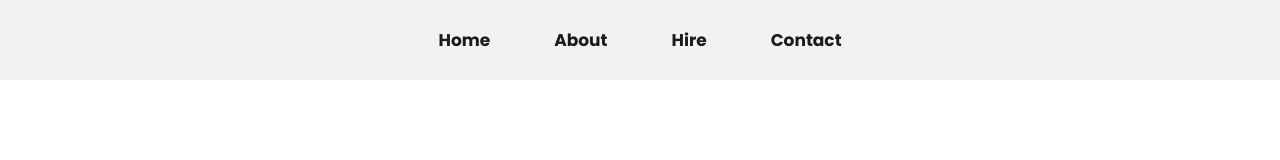
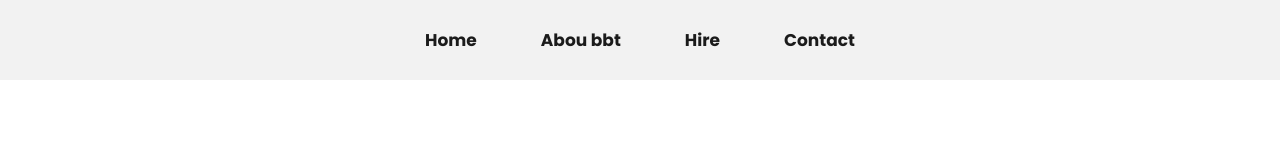
Before and after one commit to Mithil2305/mi-editz, a plain HTML site: page index.html in a window 1280 px wide. Shown: the top 160 px of the page. Drawn offline with nearby package versions, Linux system fonts and the light colour scheme; a web font is replaced by a local one.

Commit message:
Update index.html

```diff
--- a/index.html
+++ b/index.html
@@ -18,7 +18,7 @@
 		<div class="menu">
 			<ul class="nav-links">
 				<li><a href="./">Home</a></li>
-				<li><a href="#about">About</a></li>
+				<li><a href="#about">Abou bbt</a></li>
 				<li><a href="#hire-us">Hire</a></li>
 				<li><a href="#contact-us">Contact</a></li>
 			</ul>
```
